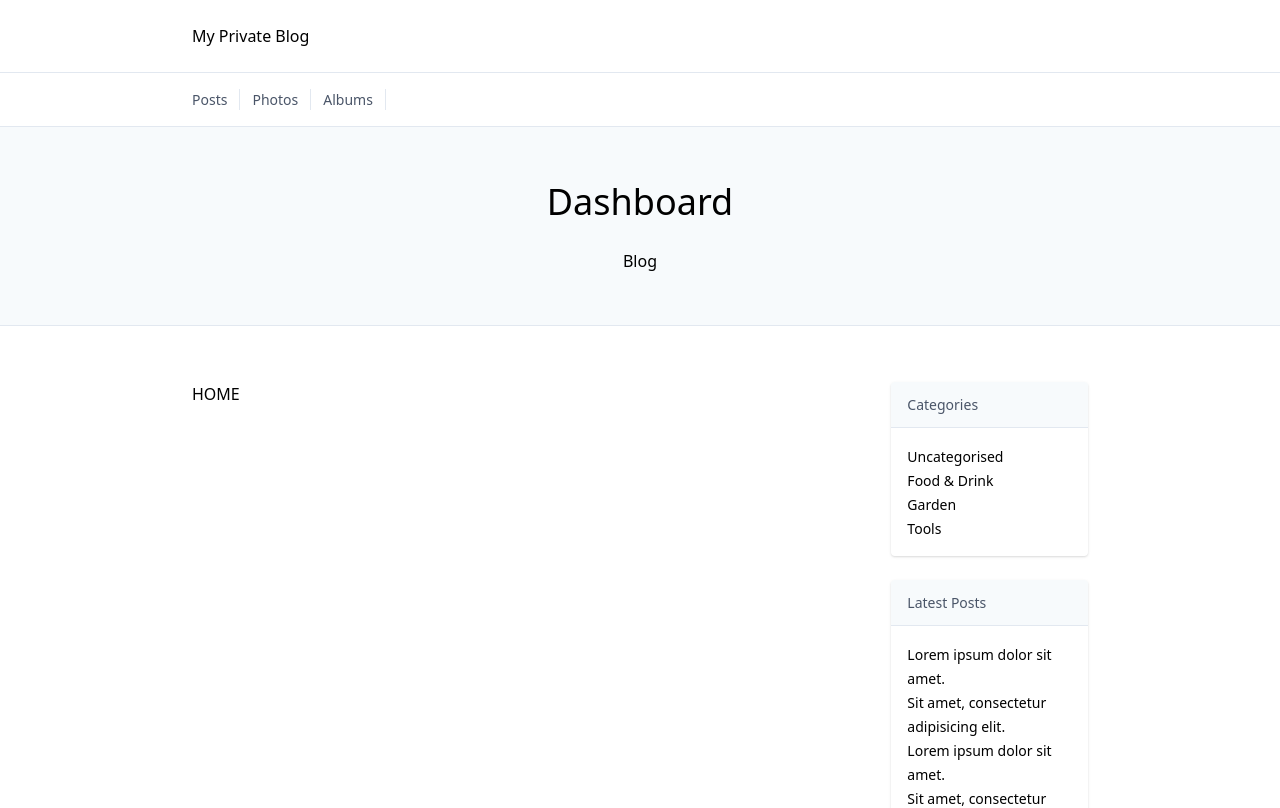
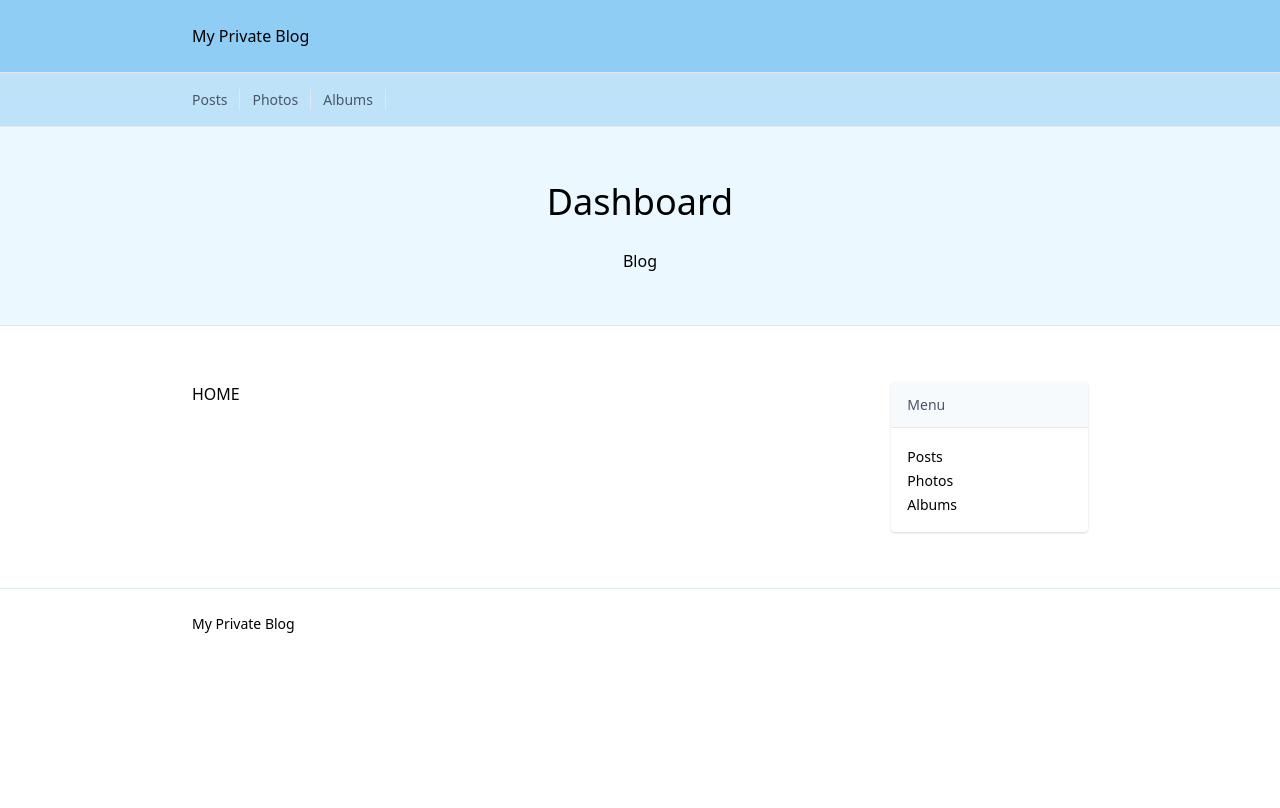
Before and after one commit to subhandp/to-wms, a Vue app: page / in a window 1280 px wide. Shown: the top 808 px of the page. Built offline with nearby package versions, Linux system fonts and the light colour scheme.

Commit message:
add color

```diff
--- a/src/App.vue
+++ b/src/App.vue
@@ -7,61 +7,36 @@
 		<meta charset="utf-8">
 		<meta http-equiv="X-UA-Compatible" content="IE=edge">
 		<meta name="viewport" content="width=device-width, initial-scale=1">
-
-
-
 		<title>Blog</title>
-
 	</head>
 	<body>
 
-		<!-- header -->
 		<LayoutHeader></LayoutHeader>
-		<!-- /header -->
 
-		<!-- nav -->
-	<LayoutNavbar></LayoutNavbar>
-		<!-- /nav -->
+		<LayoutNavbar></LayoutNavbar>
 
-		<!-- blog -->
 		<div class="w-full bg-white">
-
-			<!-- title -->
-			<div class="text-center px-6 py-12 mb-6 bg-gray-100 border-b">
-				<h1 class=" text-xl md:text-4xl pb-4" >{{title}}</h1>
+			<div class="text-center px-6 py-12 mb-6 bg-blue-100 border-b">
+				<h1 class=" text-xl md:text-4xl pb-4 " >{{title}}</h1>
 				<p class="leading-loose text-gray-dark">
 					Blog
 				</p>
 			</div>
-			<!-- /title -->
+
 
 			<div class="container max-w-4xl mx-auto md:flex items-start py-8 px-12 md:px-0">
-
-				<!-- articles -->
 				<div class="w-full md:pr-12 mb-12">
 
-
 					<router-view></router-view>
-         <!-- <Page></Page> -->
-
 
 				</div>
-				<!--/ articles -->
 
-				<!-- sidebar -->
 				<LayoutSidebar></LayoutSidebar>
-				<!-- /sidebar -->
 
 			</div>
+		</div>
 
-		</div>
-		<!-- /blog -->
-
-
-		<!-- footer -->
   <LayoutFooter></LayoutFooter>
-		<!-- /footer -->
-
 
 	</body>
 </html>
--- a/src/views/Album.vue
+++ b/src/views/Album.vue
@@ -35,7 +35,7 @@
 </template>
 
 <script>
-
+// menggunakan mixins untuk paginate
 import Albums from '../assets/data/albums'
 import Paginate from '../components/Paginate'
 
--- a/src/views/Page.vue
+++ b/src/views/Page.vue
@@ -24,7 +24,7 @@
 </template>
 
 <script>
-
+// menggunakan mixins untuk paginate
 import  PostsData from '../assets/data/posts'
 import Paginate from '../components/Paginate'
 export default {
@@ -35,9 +35,9 @@ export default {
   data(){
 	return {
 		resource: PostsData,
-		Posts : this.getData(PostsData,7, this.$route.params.id),
+		Posts : this.getData(PostsData,5, this.$route.params.id),
 		PageTitle: "Welcome to my Post Data" ,
-		pageSize: 7
+		pageSize: 5
     }
   },
   created(){
--- a/src/views/Photo.vue
+++ b/src/views/Photo.vue
@@ -25,6 +25,7 @@
 </template>
 
 <script>
+// menggunakan mixins untuk paginate
 import Photos from '../assets/data/albums'
 import Paginate from '../components/Paginate'
 export default {
--- a/src/views/layouts/LayoutHeader.vue
+++ b/src/views/layouts/LayoutHeader.vue
@@ -1,8 +1,8 @@
 <template>
       <div>
-          <header class="w-full px-6 bg-white">
+          <header class="w-full px-6 bg-blue-300">
 			<div class="container mx-auto max-w-4xl md:flex justify-between items-center">
-				<a href="#" class="block py-6 w-full text-center md:text-left md:w-auto text-gray-dark no-underline flex justify-center items-center">
+				<a href="/" class="block py-6 w-full text-center md:text-left md:w-auto text-gray-dark no-underline flex justify-center items-center">
 					My Private Blog
 				</a>
 				<div class="w-full md:w-auto text-center md:text-right">
--- a/src/views/layouts/LayoutNavbar.vue
+++ b/src/views/layouts/LayoutNavbar.vue
@@ -1,5 +1,5 @@
 <template>
-<nav class="w-full bg-white md:pt-0 px-6 relative z-20 border-t border-b border-gray-light">
+<nav class="w-full bg-blue-200 md:pt-0 px-6 relative z-20 border-t border-b border-gray-light">
 	<div class="container mx-auto max-w-4xl md:flex justify-between items-center text-sm md:text-md md:justify-start">
 			<div class="w-full md:w-1/2 text-center md:text-left py-4 flex flex-wrap justify-center items-stretch md:justify-start md:items-start">
 			<a href="/posts" class="px-2 md:pl-0 md:mr-3 md:pr-3 text-gray-700 no-underline md:border-r border-gray-light">Posts</a>
--- a/src/views/layouts/LayoutSidebar.vue
+++ b/src/views/layouts/LayoutSidebar.vue
@@ -2,30 +2,17 @@
         <div class="w-full md:w-64">
 
 					<aside class="rounded shadow overflow-hidden mb-6">
-						<h3 class="text-sm bg-gray-100 text-gray-700 py-3 px-4 border-b">Categories</h3>
+						<h3 class="text-sm bg-gray-100 text-gray-700 py-3 px-4 border-b">Menu</h3>
 
 						<div class="p-4">
 							<ul class="list-reset leading-normal">
-								<li><a href="#" class="text-gray-darkest text-sm">Uncategorised</a></li>
-								<li><a href="#" class="text-gray-darkest text-sm">Food &amp; Drink</a></li>
-								<li><a href="#" class="text-gray-darkest text-sm">Garden</a></li>
-								<li><a href="#" class="text-gray-darkest text-sm">Tools</a></li>
+								<li><a href="/posts" class="text-gray-darkest text-sm">Posts</a></li>
+								<li><a href="/photos" class="text-gray-darkest text-sm">Photos</a></li>
+								<li><a href="/albums" class="text-gray-darkest text-sm">Albums</a></li>
 							</ul>
 						</div>
 					</aside>
 
-					<aside class="rounded shadow overflow-hidden mb-6">
-						<h3 class="text-sm bg-gray-100 text-gray-700 py-3 px-4 border-b">Latest Posts</h3>
-
-						<div class="p-4">
-							<ul class="list-reset leading-normal">
-								<li><a href="#" class="text-gray-darkest text-sm">Lorem ipsum dolor sit amet.</a></li>
-								<li><a href="#" class="text-gray-darkest text-sm">Sit amet, consectetur adipisicing elit.</a></li>
-								<li><a href="#" class="text-gray-darkest text-sm">Lorem ipsum dolor sit amet.</a></li>
-								<li><a href="#" class="text-gray-darkest text-sm">Sit amet, consectetur adipisicing elit.</a></li>
-							</ul>
-						</div>
-					</aside>
 
 				</div>
 </template>
```
